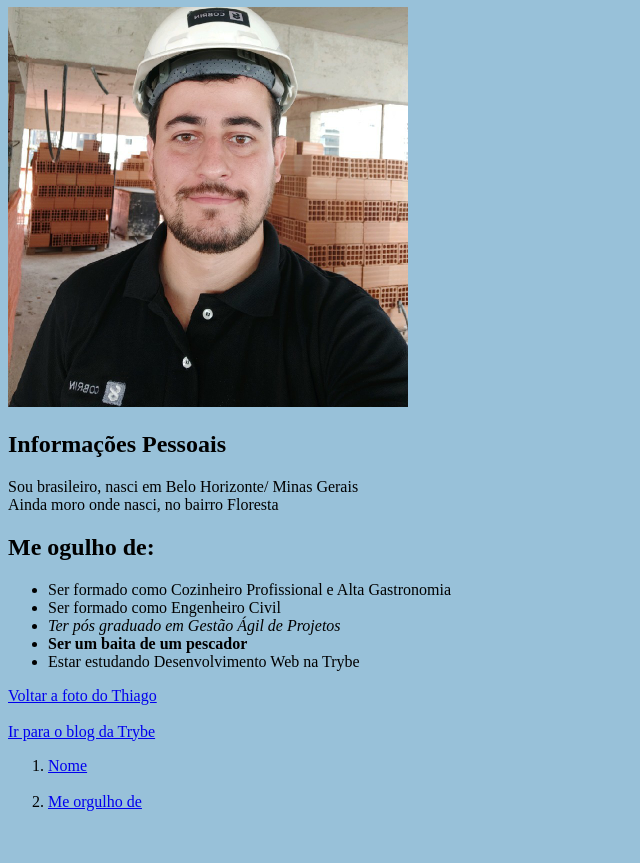
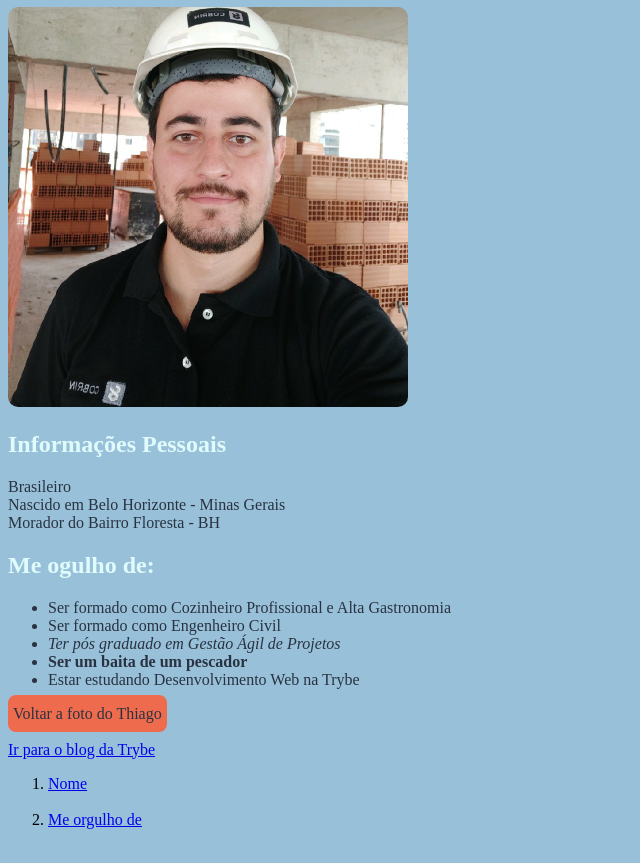
Before and after one commit to thiagoccs/thiagoccs.github.io, a plain HTML site: page index.html in a window 1280 px wide. Shown: the part 73-936 px from the top of the page, without its empty margins (0-640 px from the left). Drawn offline with Linux system fonts and the light colour scheme.

Commit message:
definição das cores dos textos e começo das definições dos botões

```diff
--- a/index.html
+++ b/index.html
@@ -8,21 +8,23 @@
     <title>Primeiro Portifólio Web</title>
 </head>
 <body>
-    <h1 id="1">Thiago Costa Correia de Souza</h1>
-    <img id="foto" src="thiago.jpeg" alt="Foto do Thiago na obra usando capacete" width="400px">
-    <h2>Informações Pessoais</h2>
-    <p>Sou brasileiro, nasci em Belo Horizonte/ Minas Gerais
-        <br>Ainda moro onde nasci, no bairro Floresta
+    <h1 class="nomeTitulos">Thiago Costa Correia de Souza</h1>
+    <img class="foto" src="thiago.jpeg" alt="Foto do Thiago na obra usando capacete" width="400px">
+    <h2 class="nomeTitulos">Informações Pessoais</h2>
+    <p class="corTextos">Brasileiro <br>
+        Nascido em Belo Horizonte - Minas Gerais <br>
+        Morador do Bairro Floresta - BH
+
     </p>
-    <h2 id="2">Me ogulho de:</h2>
-    <ul>
+    <h2 class="nomeTitulos">Me ogulho de:</h2>
+    <ul class="corTextos">
         <li >Ser formado como Cozinheiro Profissional e Alta Gastronomia</li>
         <li>Ser formado como Engenheiro Civil</li>
         <li><em>Ter pós graduado em Gestão Ágil de Projetos</em></li>
         <li><strong>Ser um baita de um pescador</strong></li>
         <li>Estar estudando Desenvolvimento Web na Trybe</li>
     </ul>
-    <a href="#foto">Voltar a foto do Thiago </a><br><br>
+    <a class="voltarFoto" href=".foto">Voltar a foto do Thiago </a><br><br>
     <a href="https://blog.betrybe.com/" target="_blank">Ir para o blog da Trybe</a>
    <ol>
        <li><a href="#1">Nome</a></li><br>
--- a/style.css
+++ b/style.css
@@ -1 +1,19 @@
-body {background-color:#98c1d9;}
+body {
+    background-color:#98c1d9;
+}
+.nomeTitulos {
+    color: #e0fbfc;
+}
+.foto {
+    border-radius: 10px;
+}
+.voltarFoto {
+    text-decoration: none;
+    background-color: #ee6c4d;
+    padding: 10px 5px;
+    border-radius: 8px;
+    color: #293241;
+}
+.corTextos {
+    color: #293241;
+}
```
